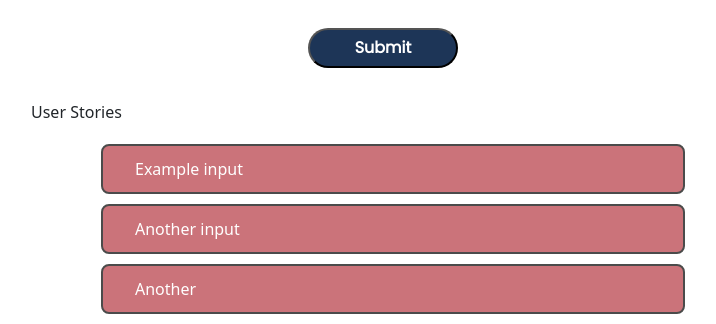
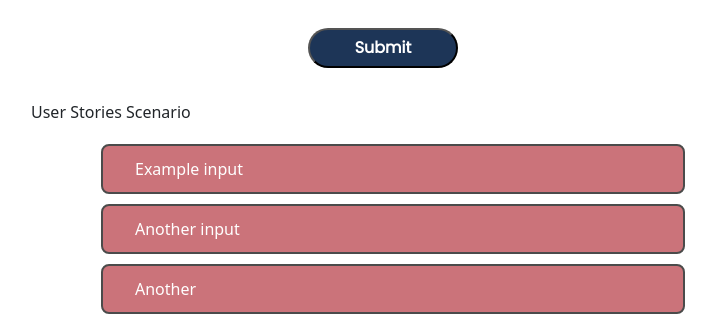
Before and after one commit to AgileRE-2023/USGenerator, a Django app: page /client/inputUserStory in a window 1280 px wide. Shown: the part 610-934 px from the top of the page, without its empty margins (257-973 px from the left). Run offline with Django 4.2, Linux system fonts and the light colour scheme.

Commit message:
fix typo

```diff
--- a/usg/client/templates/input-user/input.html
+++ b/usg/client/templates/input-user/input.html
@@ -26,7 +26,7 @@
               </div>
               <form>
                 <div class="form-group">
-                  <label for="formGroupExampleInput">User Stories</label>
+                  <label for="formGroupExampleInput">User Stories Scenario</label>
                   <div class="inputUS">
                     <input type="text" class="form-control" id="formUserStories" placeholder="Example input">
                     <input type="text" class="form-control" id="formUserStories" placeholder="Another input">
```
